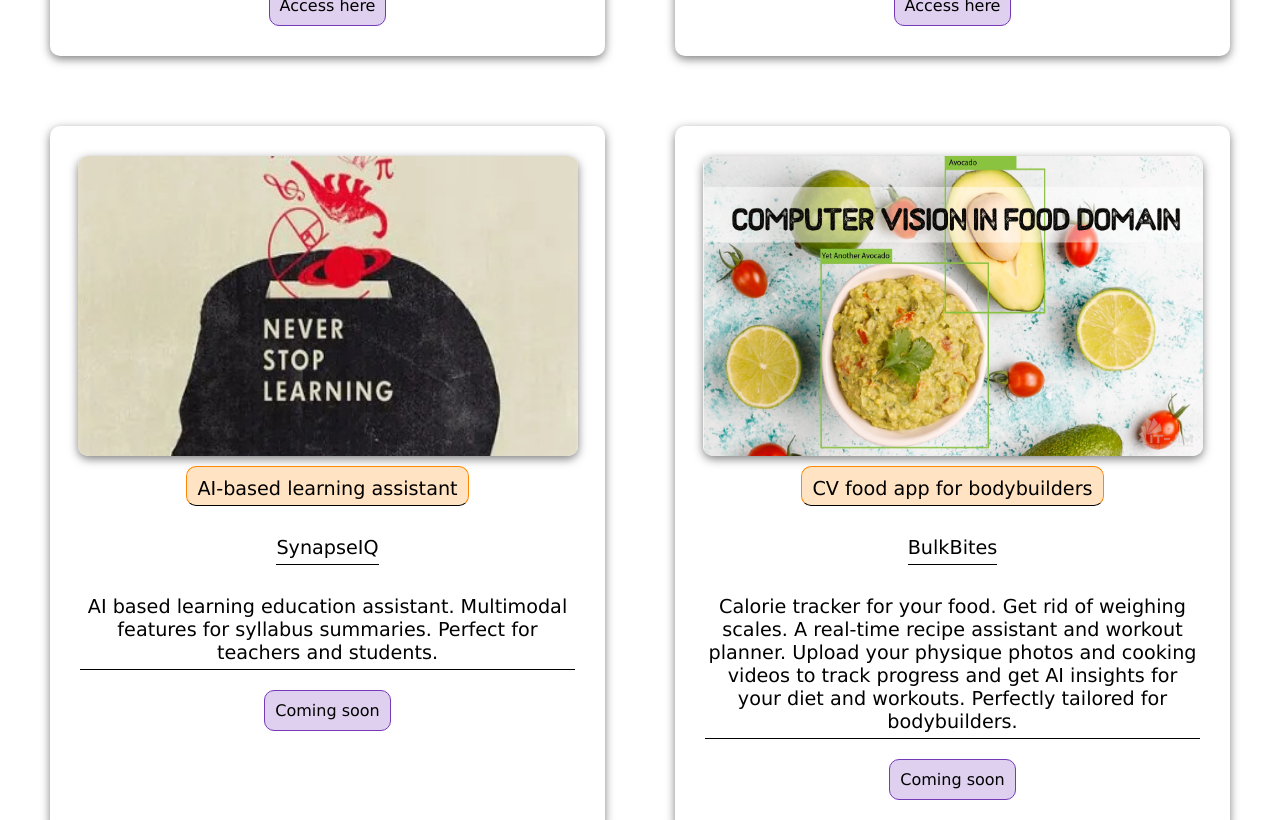
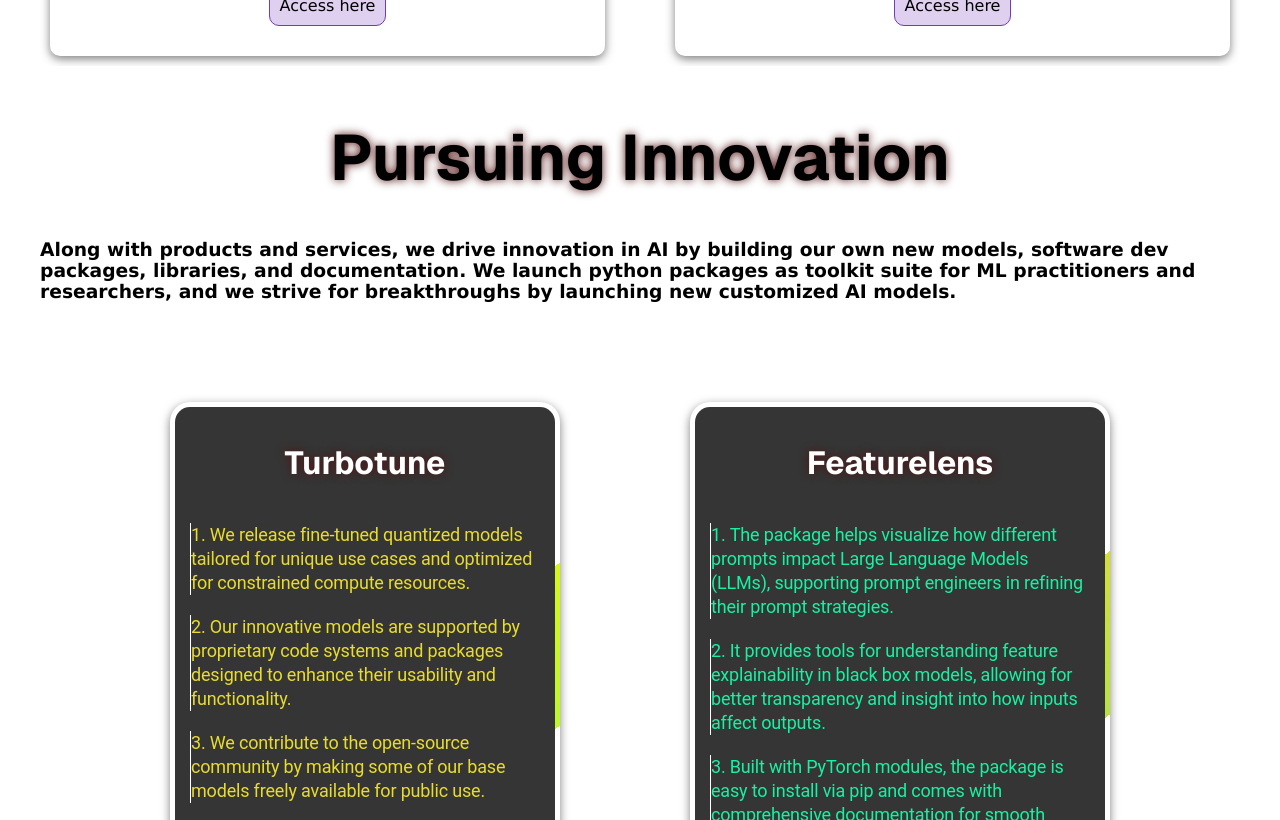
Before and after one commit to Rohan5manza/TensorBuilds-main-website, a Next.js app: page / in a window 1280 px wide. Shown: the part 1980-2800 px from the top of the page. Built offline with nearby package versions, Linux system fonts and the light colour scheme.

Commit message:
Update Products.tsx

```diff
--- a/src/app/components/Products.tsx
+++ b/src/app/components/Products.tsx
@@ -6,7 +6,7 @@ export default function Products() {
         <div className={styles.elements}>
             <div className={styles.content}>
                 <h2 className={styles.heading}>
-                What do we exactly offer ?
+                Our other product lines (discontinued)
                 </h2>
 
                 <div className={styles.gridContainer}>
@@ -24,34 +24,6 @@ export default function Products() {
                         <p className={styles.Description}>Leverage advanced AI algorithms and quant strategies to maximize profits for your trading journey. Get insights across all market sections with the help of accurate recommendations.</p>
                         <a className={styles.Status} href='https://wealthifyai-next.vercel.app/'>Access here</a>
                     </div>
-                    <div className={styles.Item}>
-                    <img src="SynapseIQ.jpg" alt="Personal URL" className={styles.gridImage} />
-                        <p className={styles.Type}>AI-based learning assistant</p>
-                        <p className={styles.ProductName}>SynapseIQ</p>
-                        <p className={styles.Description}>AI based learning education assistant. Multimodal features for syllabus summaries. Perfect for teachers and students.</p>
-                        <a className={styles.Status}>Coming soon</a>
-                    </div>
-                    <div className={styles.Item}>
-                    <img src="BulkBites.jpg" alt="Personal URL" className={styles.gridImage} />
-                        <p className={styles.Type}>CV food app for bodybuilders</p>
-                        <p className={styles.ProductName}>BulkBites</p>
-                        <p className={styles.Description}>Calorie tracker for your food. Get rid of weighing scales. A real-time recipe assistant and workout planner. Upload your physique photos and cooking videos to track progress and get AI insights for your diet and workouts. Perfectly tailored for bodybuilders.</p>
-                        <a className={styles.Status}>Coming soon</a>
-                    </div>
-                    <div className={styles.Item}>
-                    <img src="ContentForge.jpg" alt="Personal URL" className={styles.gridImage} />
-                        <p className={styles.Type}>GenAI content creation</p>
-                        <p className={styles.ProductName}>ContentForge</p>
-                        <p className={styles.Description}>A unified platform for generating content for your use cases, with a mixture of various modalities like audio, video, images and text. Perfect for story writers, animators, and content creators.</p>
-                        <a className={styles.Status}>Coming soon</a>
-                    </div>
-                    <div className={styles.Item}>
-                    <img src="NeuroCanvas.jpg" alt="Personal URL" className={styles.gridImage} />
-                        <p className={styles.Type}>ML project monitoring dashboard</p>
-                        <p className={styles.ProductName}>NeuroCanvas</p>
-                        <p className={styles.Description}>A unified platform for running ML projects, track experiments, save dataset info, training logs, visualize deep learning models, and an IDE/code editor & assistant specially for ML.</p>
-                        <a className={styles.Status}>Coming soon</a>
-                    </div>
 
                 </div>
             </div>
```
